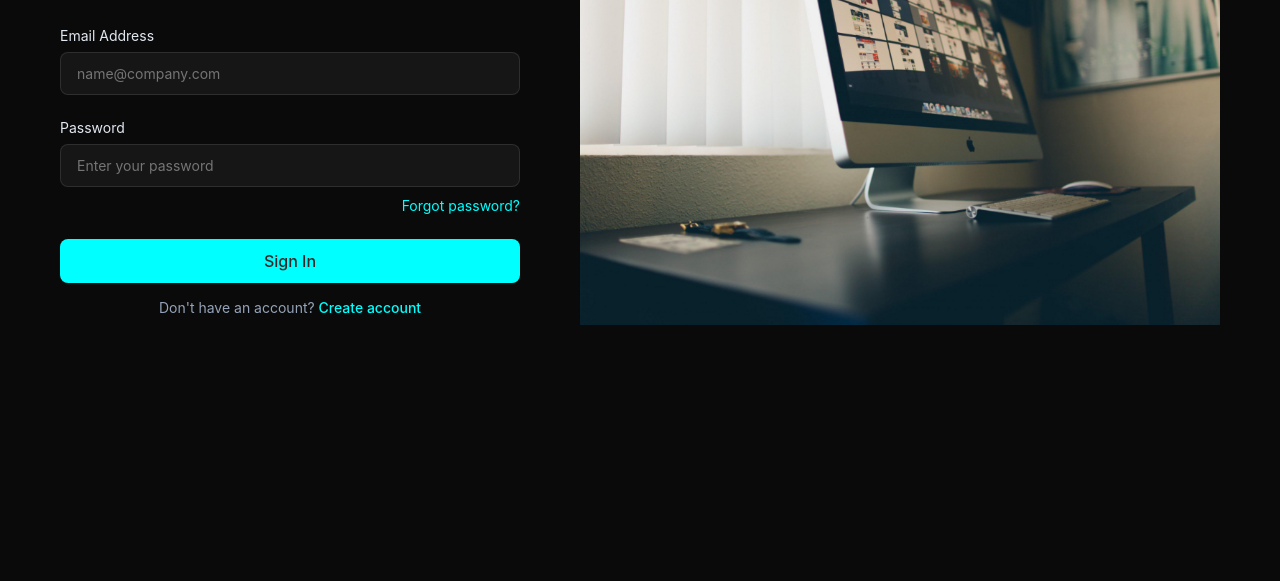
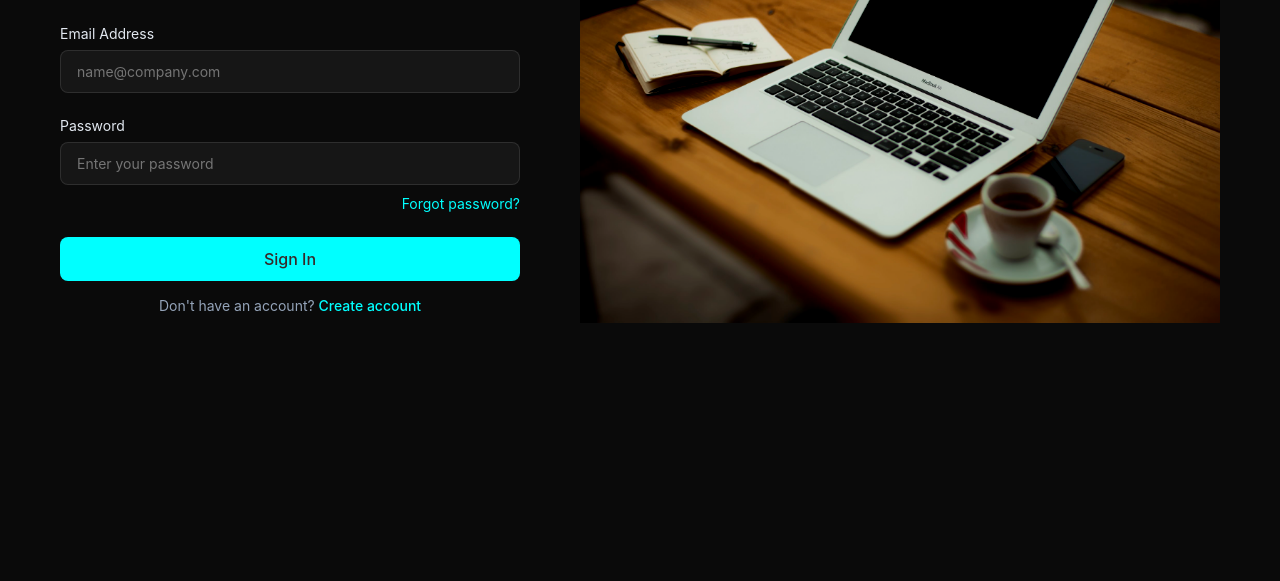
Before and after one commit to teamsmmg/teamsmmg-backend-bitnami, a plain HTML site: page frontend/login.html in a window 1280 px wide. Shown: the part 219-800 px from the top of the page. Drawn offline with nearby package versions, Linux system fonts and the light colour scheme.

Commit message:
login_signupadded

```diff
--- a/frontend/login.html
+++ b/frontend/login.html
@@ -271,7 +271,7 @@
                 </div>
 
                 <div class="illustration" data-aos="fade-left" data-aos-delay="200">
-                    <img src="/img/photo2.png" alt="Freelancer illustration">
+                    <img src="./img/photo1.png" alt="Freelancer illustration">
                 </div>
             </div>
 
```
Also changed, not shown: frontend/signup.html (+1 -1 lines).
